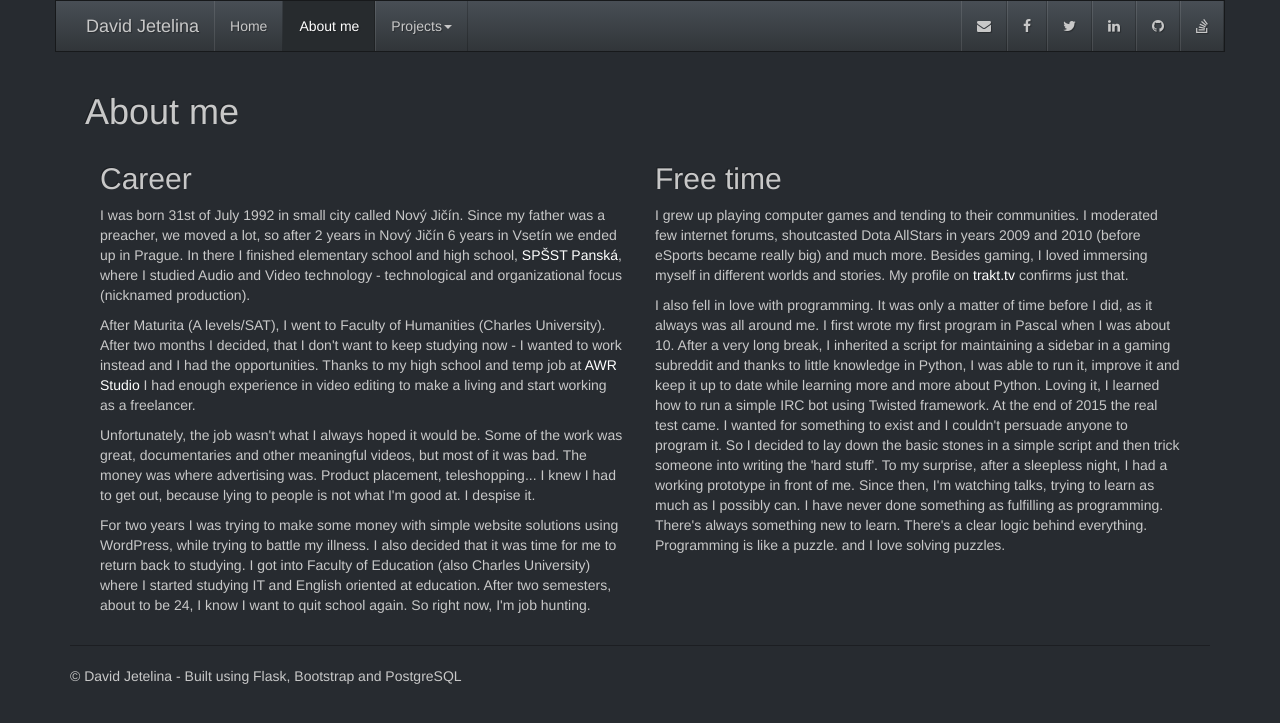
After one commit to djetelina/DJetelina-flaskweb, a Flask app: page /about in a window 1280 px wide. The commit adds this page. Shown: the top 723 px of the page. Run offline with Flask 2, Linux system fonts and the light colour scheme; data that the repository does not hold is empty; some libraries are stand-ins or nearby versions.

Commit message:
about me,db upgrade

```diff
--- a/models.py
+++ b/models.py
@@ -1,5 +1,4 @@
 from app import db
-
 
 class Projects(db.Model):
     id = db.Column(db.Integer, primary_key=True)
@@ -8,6 +7,8 @@ class Projects(db.Model):
     github = db.Column(db.String(250))
     url = db.Column(db.String(250))
     info = db.Column(db.String(5000))
+    created = db.Column(db.DateTime(timezone=True), default=db.func.now())
+    modified = db.Column(db.DateTime(timezone=True), onupdate=db.func.now())
 
     def __init__(self, name, category, info, github=None, url=None):
         self.name = name
--- /dev/null
+++ b/templates/about.html
@@ -0,0 +1,54 @@
+{% extends "base.html" %}
+{% block title %} - About{% endblock %}
+{% block content %}
+<div class="container-fluid">
+    <h1>About me</h1>
+    <div class="col-sm-6">
+    <h2>Career</h2>
+    <p>
+        I was born 31st of July 1992 in small city called Nový Jičín. Since my father was a preacher, we moved a lot,
+        so after 2 years in Nový Jičín 6 years in Vsetín we ended up in Prague. In there I finished elementary school
+        and high school, <a href="http://panska.cz/" target="_blank">SPŠST Panská</a>, where I studied Audio and Video
+        technology - technological and organizational focus (nicknamed production).
+    </p>
+    <p>
+        After Maturita (A levels/SAT), I went to Faculty of Humanities (Charles University). After two months I decided,
+        that I don't want to keep studying now - I wanted to work instead and I had the opportunities.
+        Thanks to my high school and temp job at <a href="http://www.awrstudio.cz/" target="_blank">AWR Studio</a>
+        I had enough experience in video editing to make a living and start working as a freelancer.
+    </p>
+    <p>
+        Unfortunately, the job wasn't what I always hoped it would be. Some of the work was great, documentaries and
+        other meaningful videos, but most of it was bad. The money was where advertising was. Product placement,
+        teleshopping... I knew I had to get out, because lying to people is not what I'm good at. I despise it.
+    </p>
+    <p>
+        For two years I was trying to make some money with simple website solutions using WordPress, while trying
+        to battle my illness. I also decided that it was time for me to return back to studying. I got into Faculty
+        of Education (also Charles University) where I started studying IT and English oriented at education. After
+        two semesters, about to be 24, I know I want to quit school again. So right now, I'm job hunting.
+    </p>
+    </div>
+    <div class="col-sm-6">
+    <h2>Free time</h2>
+    <p>
+        I grew up playing computer games and tending to their communities. I moderated few internet forums,
+        shoutcasted Dota AllStars in years 2009 and 2010 (before eSports became really big) and much more.
+        Besides gaming, I loved immersing myself in different worlds and stories. My profile on
+        <a href="https://trakt.tv/users/iscre4m" target="_blank">trakt.tv</a> confirms just that.
+    </p>
+    <p>
+        I also fell in love with programming. It was only a matter of time before I did, as it always was all around me.
+        I first wrote my first program in Pascal when I was about 10. After a very long break, I inherited a script for
+        maintaining a sidebar in a gaming subreddit and thanks to little knowledge in Python, I was able to run it,
+        improve it and keep it up to date while learning more and more about Python. Loving it, I learned how to
+        run a simple IRC bot using Twisted framework. At the end of 2015 the real test came. I wanted for something
+        to exist and I couldn't persuade anyone to program it. So I decided to lay down the basic stones in a simple
+        script and then trick someone into writing the 'hard stuff'. To my surprise, after a sleepless night, I had
+        a working prototype in front of me. Since then, I'm watching talks, trying to learn as much as I possibly can.
+        I have never done something as fulfilling as programming. There's always something new to learn. There's a
+        clear logic behind everything. Programming is like a puzzle. and I love solving puzzles.
+    </p>
+    </div>
+</div>
+{% endblock %}
--- a/templates/base.html
+++ b/templates/base.html
@@ -31,6 +31,9 @@
                 <li {% if request.path == '/' or request.path == '/home' %}class="active"{% endif %}>
                      <a href="{{ url_for('home') }}">Home</a>
                 </li>
+                <li {% if request.path == '/about' %}class="active"{% endif %}>
+                     <a href="{{ url_for('about') }}">About me</a>
+                </li>
                 <li class="dropdown {% if request.path == '/projects' %}active{% endif %}">
                     <a href="{{ url_for('projects') }}" class="dropdown-toggle" role="button" aria-haspopup="true" aria-expanded="false">
                         Projects<span class="caret"></span>
@@ -55,7 +58,7 @@
                     <li><a href="http://stackoverflow.com/users/5616110/iscre4m?tab=profile" target="_blank"><i class="fa fa-stack-overflow"></i></a></li>
                 </ul>
             {% endblock %}
-        </div><!--/.nav-collapse -->
+        </div><!--/.navbar-collapse -->
     </div>
 {% endblock %}
 <div class="container page">
--- a/templates/projects.html
+++ b/templates/projects.html
@@ -2,6 +2,7 @@
 {% block title %} - Projects{% endblock %}
 {% block content %}
     <div class="container">
+    <h1>Projects {% if category %}<small>{{ category }}</small>{% endif %}</h1>
     {% for project in projects %}
         <div class="col-sm-4">
             <h2>{{ project.name }}</h2>
--- a/views.py
+++ b/views.py
@@ -36,7 +36,7 @@ def home():
 @app.route("/admin")
 @login_required
 def admin():
-    return render_template('admin.html', projects=Projects.query.all())
+    return render_template('admin.html', projects=Projects.query.order_by(Projects.created).all())
 
 
 @app.route("/login", methods=['GET', 'POST'])
@@ -57,21 +57,28 @@ def logout():
     return redirect(url_for('home'))
 
 
-@app.route("/category/<string:category_name>")
+@app.route("/about")
+def about():
+    return render_template('about.html')
+
+
+@app.route("/projects/<string:category_name>")
 def category(category_name):
-    found = Projects.query.filter(Projects.category == category_name).all()
+    found = Projects.query.filter(Projects.category == category_name).order_by(Projects.created).all()
     if found:
-        return render_template('category.html',
-                               name=category_name,
-                               category=found,
+        return render_template('projects.html',
+                               category=category_name,
+                               projects=found,
                                )
     else:
         return render_template('404.html'), 404
 
+
 @app.route("/projects")
 def projects():
     return render_template('projects.html',
-                           projects=Projects.query.all())
+                           projects=Projects.query.order_by(Projects.created).all())
+
 
 @app.route("/project/<string:project_name>")
 def project(project_name):
```
Also changed, not shown: migrations/versions/c4018fc490fc_.py (renamed from migrations/versions/7511dda55e85_.py, +7 -7 lines), templates/category.html (deleted, +0 -25 lines), 1 other file. Lines whose indentation alone changed are shown as unchanged.
